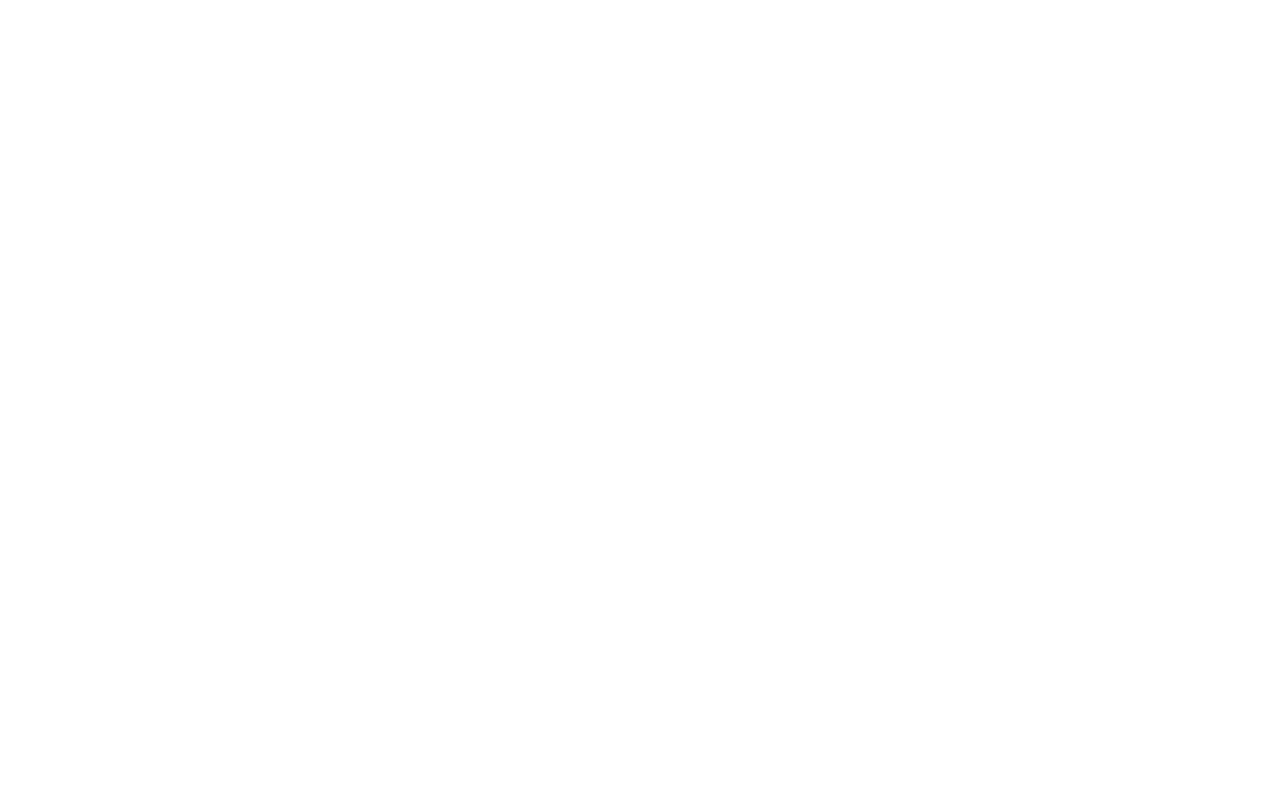
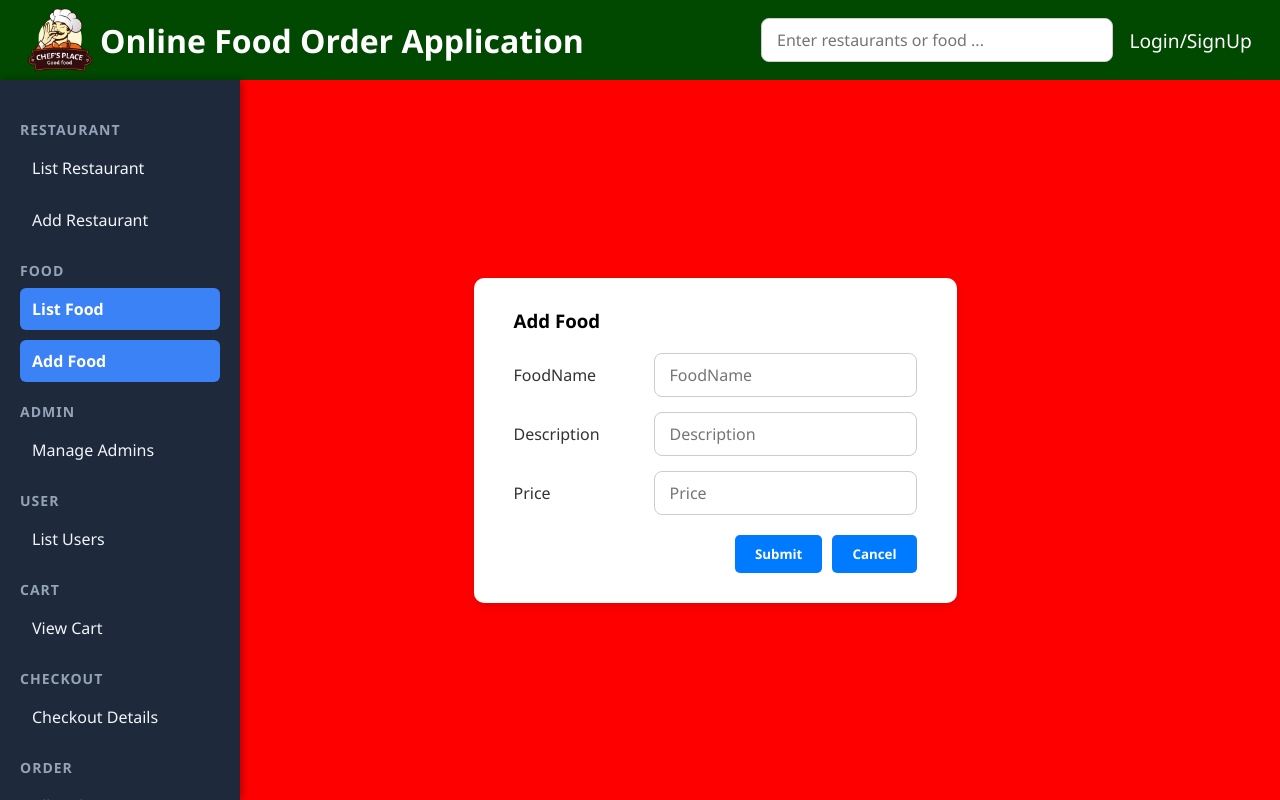
Before and after one commit to uzisharma/OnlineFoodOrderApp-FrontEnd, a React (Vite) app: page /admin/food/add in a window 1280 px wide. Before the commit this address had no page. Built offline with nearby package versions, Linux system fonts and the light colour scheme.

Commit message:
Common axios config added

```diff
--- a/src/App.jsx
+++ b/src/App.jsx
@@ -12,6 +12,7 @@
 import BillingDetails from "./pages/BillingDetails";
 import PaymentPage from "./pages/PaymentPage";
 import AdminPage from "./pages/AdminPage";
+import AddFood from "./pages/AddFood";
 function App() {
   return (
     <>
@@ -31,6 +32,7 @@
             <Route path="/admin/restaurants" element={<RestaurantList />} />
             <Route path="/admin/restaurant/add" element={<AddRestaurant />} />
             <Route path="/admin/food" element={<FoodList />} />
+            <Route path="/admin/food/add" element={<AddFood />} />
           </Route>
         </Route>
       </Routes>
--- a/src/components/SideBar.jsx
+++ b/src/components/SideBar.jsx
@@ -5,7 +5,7 @@
   const sideComponent = {
     restaurant: [
       { label: "List Restaurant", path: "/admin/restaurants" },
-      { label: "Add Restaurant", path: "/admin/restaurants/add" },
+      { label: "Add Restaurant", path: "/admin/restaurant/add" },
     ],
     food: [
       { label: "List Food", path: "/admin/food" },
--- /dev/null
+++ b/src/pages/AddFood.jsx
@@ -0,0 +1,42 @@
+import Form from "../components/Form";
+import { saveFood } from "../service/foodService";
+
+export default function AddFood() {
+  const initialData = {
+    foodName: "",
+    description: "",
+    price: "",
+  };
+
+  const addFood = async (formData) => {
+    const foodData = {
+      foodName: formData.foodName,
+      description: formData.description,
+      price: formData.price,
+    };
+
+    try {
+      const response = await saveFood(foodData);
+      console.log("Food Saved :", response.data);
+    } catch (error) {
+      if (error.response) {
+        console.error(
+          "Error saving food:",
+          error.response.status,
+          error.response.data
+        );
+      } else if (error.request) {
+        console.error("No response received:", error.request);
+      } else {
+        console.error("Error:", error.message);
+      }
+    }
+  };
+
+  return (
+    <div>
+      <title>Add Food</title>
+      <Form heading={"Food"} onSubmit={addFood} initialData={initialData} />
+    </div>
+  );
+}
--- a/src/pages/style/AdminPage.css
+++ b/src/pages/style/AdminPage.css
@@ -1,6 +1,7 @@
 .admin-page {
   display: flex; /* sidebar + content side by side */
   position: relative;
+  width: 100vw;
 }
 
 .admin-content {
@@ -9,4 +10,8 @@
   padding: 10px;
   background-color: #ffffff; /* white content area */
   overflow-y: auto; /* scroll inside content if needed */
+  background-color: red;
+  display: flex;
+  align-items: center;
+  justify-content: center;
 }
--- /dev/null
+++ b/src/service/axiosConfig.js
@@ -0,0 +1,51 @@
+import axios from "axios";
+const API_URL = import.meta.env.VITE_API_URL;
+
+const api = axios.create({
+  baseURL: API_URL,
+  headers: {
+    "Content-Type": "application/json",
+  },
+});
+
+// =======================
+// 🔹 Request Interceptor
+// =======================
+api.interceptors.request.use(
+  (config) => {
+    // Grab token from localStorage/sessionStorage (or context)
+    const token = localStorage.getItem("token");
+
+    if (token) {
+      config.headers.Authorization = `Bearer ${token}`;
+    }
+
+    return config;
+  },
+  (error) => {
+    return Promise.reject(error);
+  }
+);
+
+// =======================
+// 🔹 Response Interceptor
+// =======================
+api.interceptors.response.use(
+  (response) => response,
+  (error) => {
+    if (error.response) {
+      // Handle specific status codes globally
+      if (error.response.status === 401) {
+        console.warn("Unauthorized! Redirecting to login...");
+        window.location.href = "/login"; // or navigate with react-router
+      }
+      if (error.response.status === 403) {
+        console.error("Forbidden! You don’t have access.");
+      }
+    }
+
+    return Promise.reject(error);
+  }
+);
+
+export default api;
--- /dev/null
+++ b/src/service/foodService.js
@@ -0,0 +1,11 @@
+import api from "./axiosConfig";
+
+
+export const saveFood = async (foodData)=>{
+    return await api.post("/food/save", foodData);
+};
+
+
+export const getFood = async()=>{
+    return await api.get("/food/getAll")
+}
```
